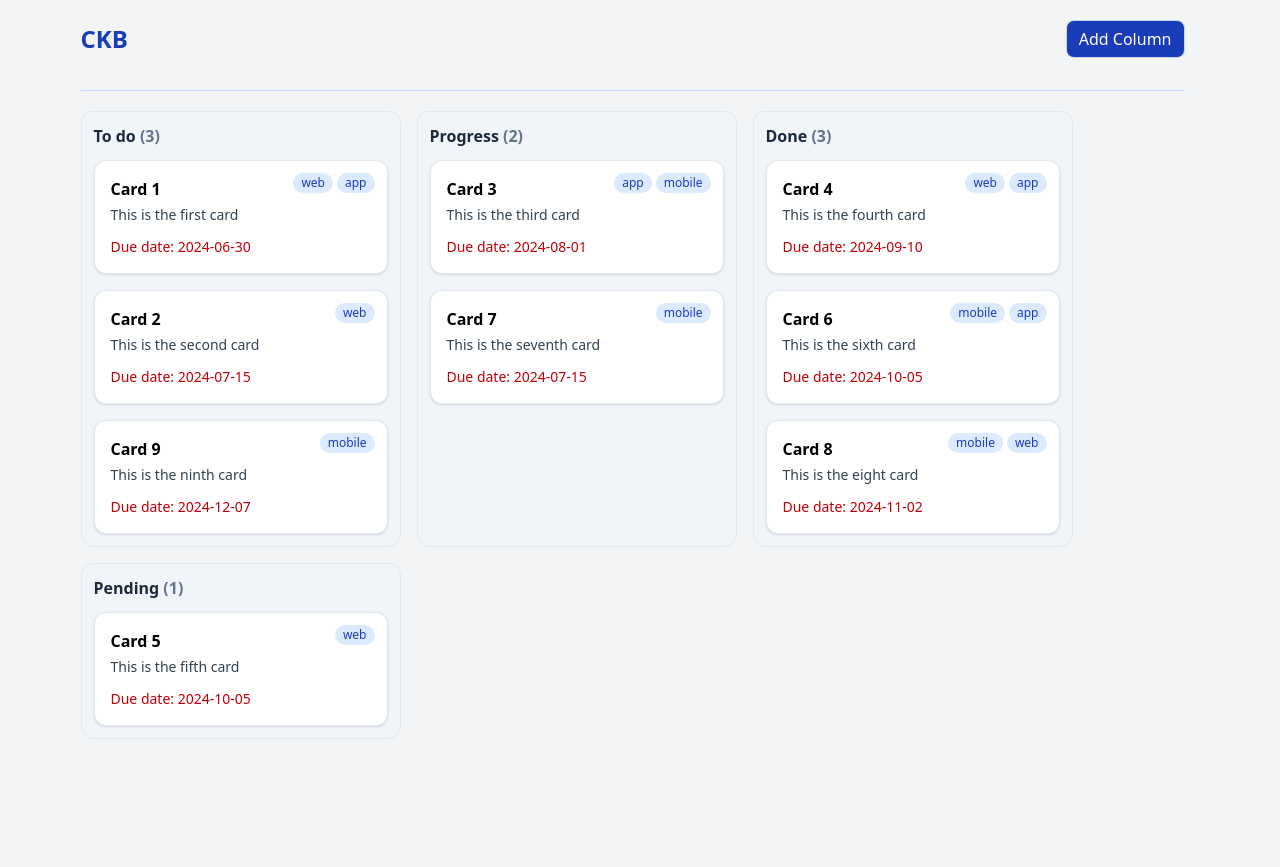
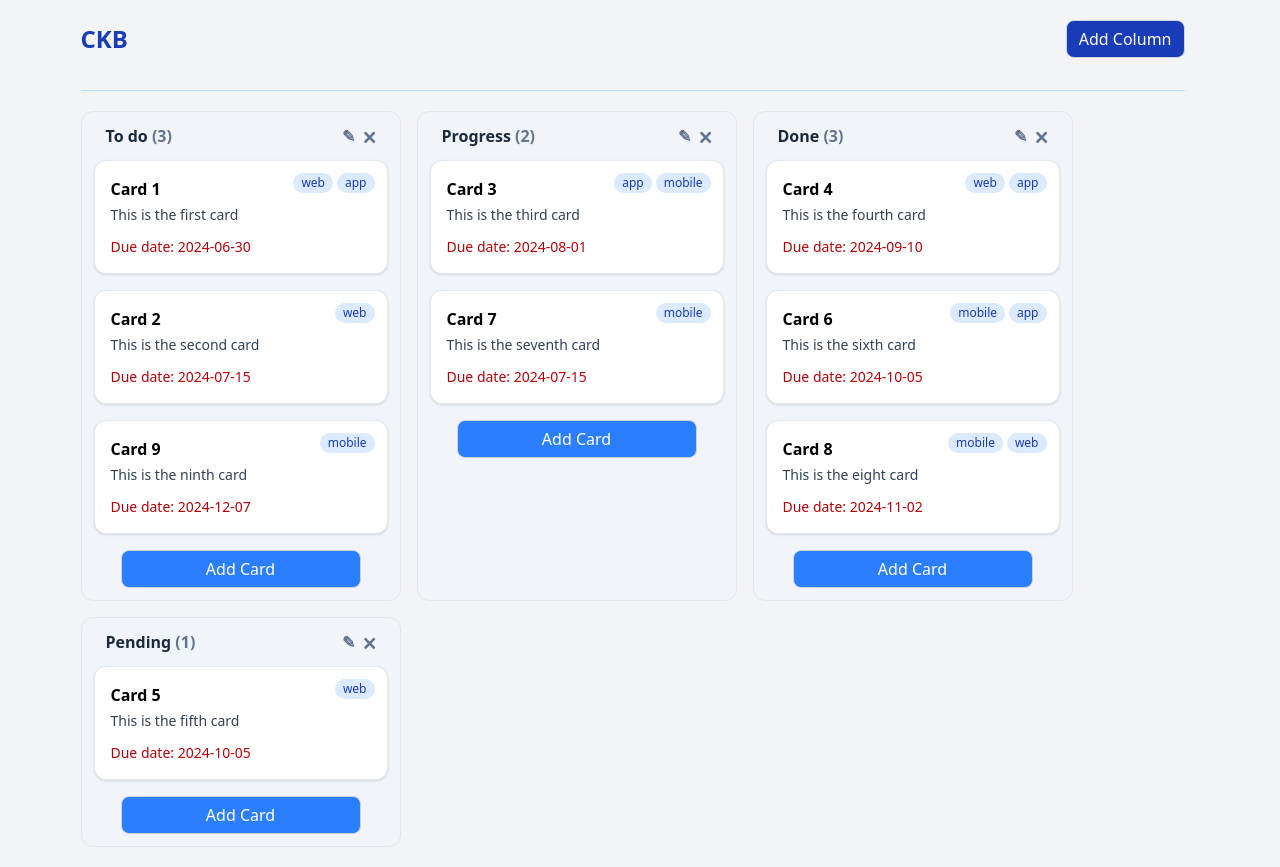
Before and after one commit to abunusaybah1/ckb, a Next.js app: page / in a window 1280 px wide. Before the commit the page ends 808 px from the top, so only its background shows below. Built offline with nearby package versions, Linux system fonts and the light colour scheme.

Commit message:
Completed the columns CRUD setup and preparing to move to the cards CRUD setup

```diff
--- a/app/components/Board.tsx
+++ b/app/components/Board.tsx
@@ -39,6 +39,26 @@ const Board = () => {
     // console.log(columns);
   };
 
+  const handleRenameColumn = (colId: number, newTitle: string) => {
+    setColumns((prev) =>
+      prev.map((c) =>
+        c.id === colId
+          ? {
+              ...c,
+              title: newTitle,
+              // status: newTitle
+              //   .trim()
+              //   .toLowerCase()
+              //   .replace(/[^a-z0-9-]/g, ""),
+            }
+          : c,
+      ),
+    );
+  };
+  const handleDeleteColumn = (colId: number) => {
+    setColumns((prev) => prev.filter((c) => c.id !== colId));
+  };
+
   return (
     <div className="min-h-screen">
       {isColumnModalOpen && (
@@ -68,6 +88,9 @@ const Board = () => {
               key={col.id}
               title={col.title}
               cards={defaultData.filter((c) => c.status === col.status)}
+              onDelete={handleDeleteColumn}
+              onRename={handleRenameColumn}
+              columnId={col.id}
             />
           ))}
         </div>
--- a/app/components/Column.tsx
+++ b/app/components/Column.tsx
@@ -1,14 +1,67 @@
-import React from "react";
+import React, { useState } from "react";
 import Card from "./Card";
-import { ColumnProps } from "../types";
+import { ColumnEditProps, ColumnProps } from "../types";
 
-const Column = ({ title, cards }: ColumnProps) => {
+const Column = ({
+  title,
+  cards,
+  columnId,
+  onRename,
+  onDelete,
+}: ColumnEditProps) => {
+  const [isEdit, setIsEdit] = useState(false);
+  const [value, setValue] = useState(title);
+  // const [title, setTitle]=useState(title)
+
+  const handleSave = () => {
+    setIsEdit(false);
+    if (!value.trim()) return;
+    onRename(columnId, value.trim());
+
+    // title = value;
+  };
+
+  const handleEdit = () => {
+    setValue(title);
+    setIsEdit(true);
+  };
+
+  // const handleDelete = () => {};
+
   return (
     <div className="w-full sm:w-70 lg:w-[320px] bg-slate-100 border border-slate-200 rounded-xl p-3">
       <div className="flex items-center justify-between mb-3">
-        <h3 className="font-bold text-slate-800">
-          {title} <span className="text-slate-500">({cards.length})</span>
-        </h3>
+        {isEdit ? (
+          <div>
+            <input
+              type="text"
+              value={value}
+              onChange={(e) => setValue(e.target.value)}
+              autoFocus
+            />
+            <button onClick={handleSave}>Save</button>
+          </div>
+        ) : (
+          <div className="flex justify-between w-full px-3">
+            <h3 className="font-bold text-slate-800">
+              {title} <span className="text-slate-500">({cards.length})</span>
+            </h3>
+            <div className="flex gap-2">
+              <span
+                className="font-bold cursor-pointer text-slate-500 hover:text-black transition-all duration-400"
+                onClick={handleEdit}
+              >
+                &#9998;
+              </span>
+              <span
+                className="font-bold cursor-pointer text-slate-500 hover:text-black transition-all duration-400"
+                onClick={() => onDelete(columnId)}
+              >
+                &#128473;
+              </span>
+            </div>
+          </div>
+        )}
       </div>
       <div className="flex flex-col flex-wrap gap-4 justify-start">
         {cards.map((card) => (
@@ -22,6 +75,12 @@ const Column = ({ title, cards }: ColumnProps) => {
             dueDate={card.dueDate}
           />
         ))}
+
+        <div className="flex items-center justify-center">
+          <button className="w-60 bg-blue-500 text-white px-3 py-1.5 rounded-lg border border-slate-300 hover:bg-white hover:text-blue-500 hover:border-blue-500 transition-colors duration-300">
+            Add Card
+          </button>
+        </div>
       </div>
     </div>
   );
--- /dev/null
+++ b/app/components/NewCardModal.tsx
@@ -0,0 +1,64 @@
+import React, { useEffect, useState } from "react";
+import { NewCardModalProps } from "../types";
+
+const NewCardModal: React.FC<NewCardModalProps> = ({
+  isOpen,
+  onClose,
+  onAdd,
+  //   id,
+  //   setId,
+}) => {
+  const [value, setValue] = useState("");
+
+  useEffect(() => {
+    if (isOpen) {
+      setValue("");
+    }
+  }, [isOpen]);
+
+  const handleAdd = (e: React.FormEvent) => {
+    e.preventDefault();
+    if (!value) return;
+    onClose();
+    onAdd(value);
+    // setId(defaultColumns.length++);
+  };
+
+  return (
+    <div
+      className="fixed z-1000 inset-0 bg-black/40 flex items-center justify-center p-4"
+      onClick={onClose}
+    >
+      <div
+        className="bg-white w-full max-w-md rounded-xl p-4"
+        onClick={(e) => e.stopPropagation()}
+      >
+        <div className="flex items-center justify-between mb-3">
+          <h2 className="text-xl font-bold">New Card</h2>
+          <button onClick={onClose} className="text-xl ">
+            x
+          </button>
+        </div>
+        <form className="flex gap-2">
+          <input
+            type="text"
+            value={value}
+            placeholder="Enter column name"
+            className=" border-blue-800 border-2 rounded-lg px-3 py-2 flex-1"
+            onChange={(e) => setValue(e.target.value)}
+            autoFocus
+          />
+          <input
+            type="button"
+            value="Add"
+            onClick={handleAdd}
+            className="bg-blue-800 text-white px-4 py-2 rounded-lg"
+          />
+          {/* <input type="text" value={id} /> */}
+        </form>
+      </div>
+    </div>
+  );
+};
+
+export default NewCardModal;
```
Also changed, not shown: app/types/index.ts (+9 -3 lines).
